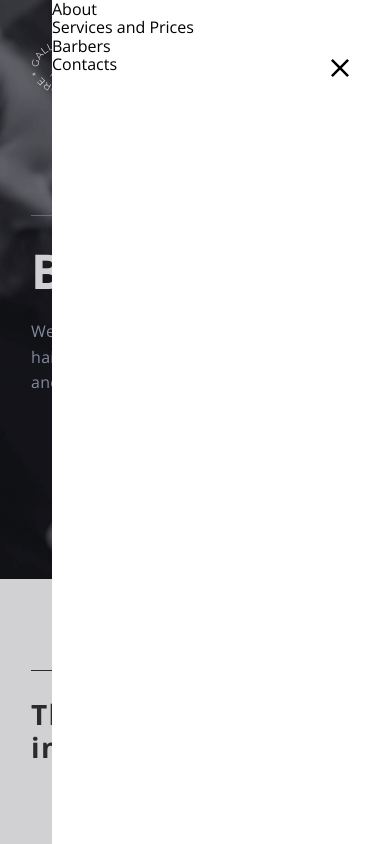
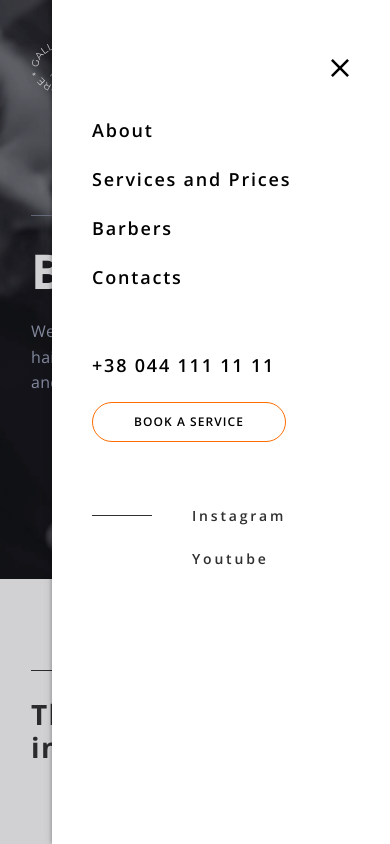
Before and after one commit to yurii-corssa/barbershop, a website built with Vite: page src/index.html in a window 390 px wide. Both pictures are taken after a click on the button "Open menu". Shown: the top 844 px of the page. Built offline with nearby package versions, Linux system fonts and the light colour scheme.

Commit message:
improve mobile menu

```diff
--- a/src/css/mobile-menu.css
+++ b/src/css/mobile-menu.css
@@ -1,19 +1,29 @@
 .mobile-menu {
-  --menu-width: 338px;
-
   position: fixed;
   top: 0;
-  right: calc(-1 * var(--menu-width));
+  right: 0;
   bottom: 0;
+  display: flex;
+  flex-direction: column;
+  gap: 64px;
+  transform: translate(100%);
+  font-size: 18px;
+  font-weight: 600;
+  line-height: 138.89%; /* 25/18 */
+  letter-spacing: 0.1em;
   width: 100%;
-  max-width: var(--menu-width);
+  max-width: 338px;
+  padding: 118px 40px;
   background-color: var(--main-light-color);
+  box-shadow: -1px 0px 3px 0px rgba(0, 0, 0, 0.16),
+    -2px 0px 4px 0px rgba(0, 0, 0, 0.08), -4px 0px 8px 0px rgba(0, 0, 0, 0.04);
+  overflow-y: auto;
   z-index: 1001;
-  transition: right 250ms ease;
+  transition: transform 450ms cubic-bezier(0.77, 0, 0.175, 1);
 }
 
 .mobile-menu.visible {
-  right: 0;
+  transform: translate(0);
 }
 
 .mobile-menu__close-btn {
@@ -21,3 +31,76 @@
   top: 48px;
   right: 30px;
 }
+
+.mobile-menu__nav-list,
+.mobile-menu__info,
+.mobile-menu__socials {
+  display: flex;
+  flex-direction: column;
+  gap: 24px;
+}
+
+.mobile-menu__nav-item {
+  opacity: 0;
+  transform: translate(15%);
+  transition: transform 350ms ease-in-out, opacity 350ms ease-in-out;
+}
+
+.mobile-menu.visible .mobile-menu__nav-item {
+  opacity: 1;
+  transform: translateY(0);
+}
+.mobile-menu.visible .mobile-menu__nav-item:nth-child(1) {
+  transition-delay: 100ms;
+}
+.mobile-menu.visible .mobile-menu__nav-item:nth-child(2) {
+  transition-delay: 200ms;
+}
+.mobile-menu.visible .mobile-menu__nav-item:nth-child(3) {
+  transition-delay: 300ms;
+}
+.mobile-menu.visible .mobile-menu__nav-item:nth-child(4) {
+  transition-delay: 400ms;
+}
+
+.mobile-menu__nav-link {
+  display: block;
+  width: 100%;
+}
+
+.mobile-menu__nav-link:hover,
+.mobile-menu__nav-link:focus,
+.mobile-menu__phone:hover,
+.mobile-menu__phone:focus {
+  color: var(--active-color);
+}
+
+.mobile-menu__info > .cta-btn {
+  min-width: 194px;
+}
+
+.mobile-menu__socials-wrapper {
+  position: relative;
+  display: flex;
+  gap: 40px;
+}
+
+.mobile-menu__socials-wrapper::before {
+  content: "";
+  position: relative;
+  top: 9px;
+  left: 0;
+  width: 60px;
+  height: 1px;
+  background-color: var(--main-dark-color);
+}
+
+.mobile-menu__social-link {
+  font-size: 14px;
+}
+
+@media only screen and (min-width: 1280px) {
+  .mobile-menu {
+    display: none;
+  }
+}
--- a/src/partials/mobile-menu.html
+++ b/src/partials/mobile-menu.html
@@ -1,4 +1,4 @@
-<nav class="mobile-menu mobile-menu-js" aria-hidden="true">
+<div class="mobile-menu mobile-menu-js" aria-hidden="true">
   <button
     class="mobile-menu__close-btn close-btn mobile-menu__close-btn-js"
     aria-label="Close menu"
@@ -8,12 +8,44 @@
     </svg>
   </button>
 
-  <ul class="mobile-menu__nav">
-    <li class="mobile-menu__nav-item"><a href="#about">About</a></li>
-    <li class="mobile-menu__nav-item">
-      <a href="#prices">Services and Prices</a>
-    </li>
-    <li class="mobile-menu__nav-item"><a href="#masters">Barbers</a></li>
-    <li class="mobile-menu__nav-item"><a href="#contacts">Contacts</a></li>
-  </ul>
-</nav>
+  <nav class="mobile-menu__nav">
+    <ul class="mobile-menu__nav-list">
+      <li class="mobile-menu__nav-item">
+        <a class="mobile-menu__nav-link mobile-menu__link-js" href="#about"
+          >About</a
+        >
+      </li>
+      <li class="mobile-menu__nav-item">
+        <a class="mobile-menu__nav-link mobile-menu__link-js" href="#prices"
+          >Services and Prices</a
+        >
+      </li>
+      <li class="mobile-menu__nav-item">
+        <a class="mobile-menu__nav-link mobile-menu__link-js" href="#masters"
+          >Barbers</a
+        >
+      </li>
+      <li class="mobile-menu__nav-item">
+        <a class="mobile-menu__nav-link mobile-menu__link-js" href="#contacts"
+          >Contacts</a
+        >
+      </li>
+    </ul>
+  </nav>
+
+  <div class="mobile-menu__info">
+    <a class="mobile-menu__phone" href="tel:+380441111111">+38 044 111 11 11</a>
+    <button class="cta-btn" type="button">book a Service</button>
+  </div>
+
+  <div class="mobile-menu__socials-wrapper">
+    <ul class="mobile-menu__socials socials">
+      <li>
+        <a class="mobile-menu__social-link social-link" href="">Instagram</a>
+      </li>
+      <li>
+        <a class="mobile-menu__social-link social-link" href="">Youtube</a>
+      </li>
+    </ul>
+  </div>
+</div>
```
